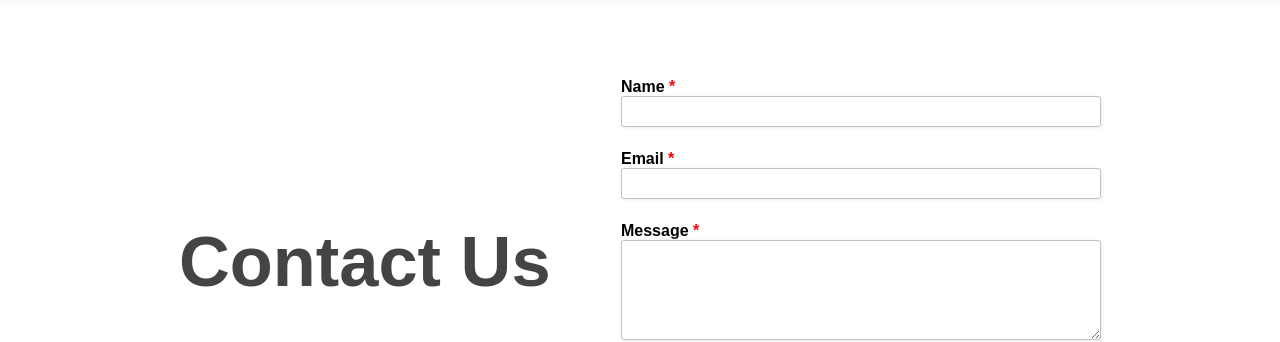
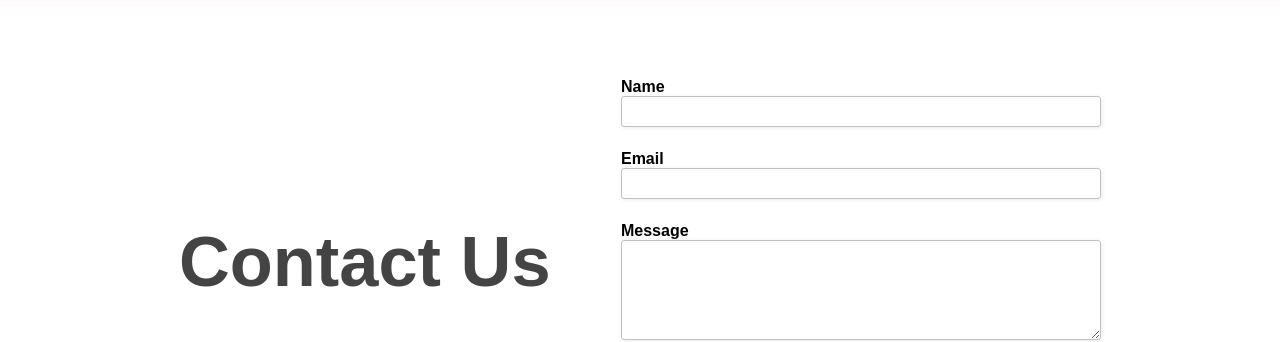
Before and after one commit to ijh5005/starsandstripesdrivingschool, a React (Create React App) app: page /page/contact in a window 1280 px wide. Shown: the part 817-1159 px from the top of the page. Built offline with nearby package versions, Linux system fonts and the light colour scheme; the HTML template or start-up script is replaced by a standard one; a web font is replaced by a local one.

Commit message:
remove required indicator on inputs

```diff
--- a/src/components/ContactPage/ContactForm/index.js
+++ b/src/components/ContactPage/ContactForm/index.js
@@ -50,14 +50,14 @@ const ContactForm = () => {
     <div class="form-style-2">
       <form action="" method="post">
         <label for="field1">
-          <span>Name <span class="required">*</span></span>
+          <span>Name</span>
           <input type="text" class="input-field" name="field1" value={name} onChange={nameChange.bind(this)}/>
         </label>
         <label for="field2">
-          <span>Email <span class="required">*</span></span>
+          <span>Email</span>
           <input type="text" class="input-field" name="field2" value={contact} onChange={contactChange.bind(this)}/>
         </label>
-        <label for="field5"><span>Message <span class="required">*</span></span>
+        <label for="field5"><span>Message</span>
           <textarea name="field5" class="textarea-field" value={message} onChange={messageChange.bind(this)}></textarea></label>
         <label>
         <span> </span><input type="submit" value="Submit" onClick={submitEmail.bind(this)} /></label>
```
